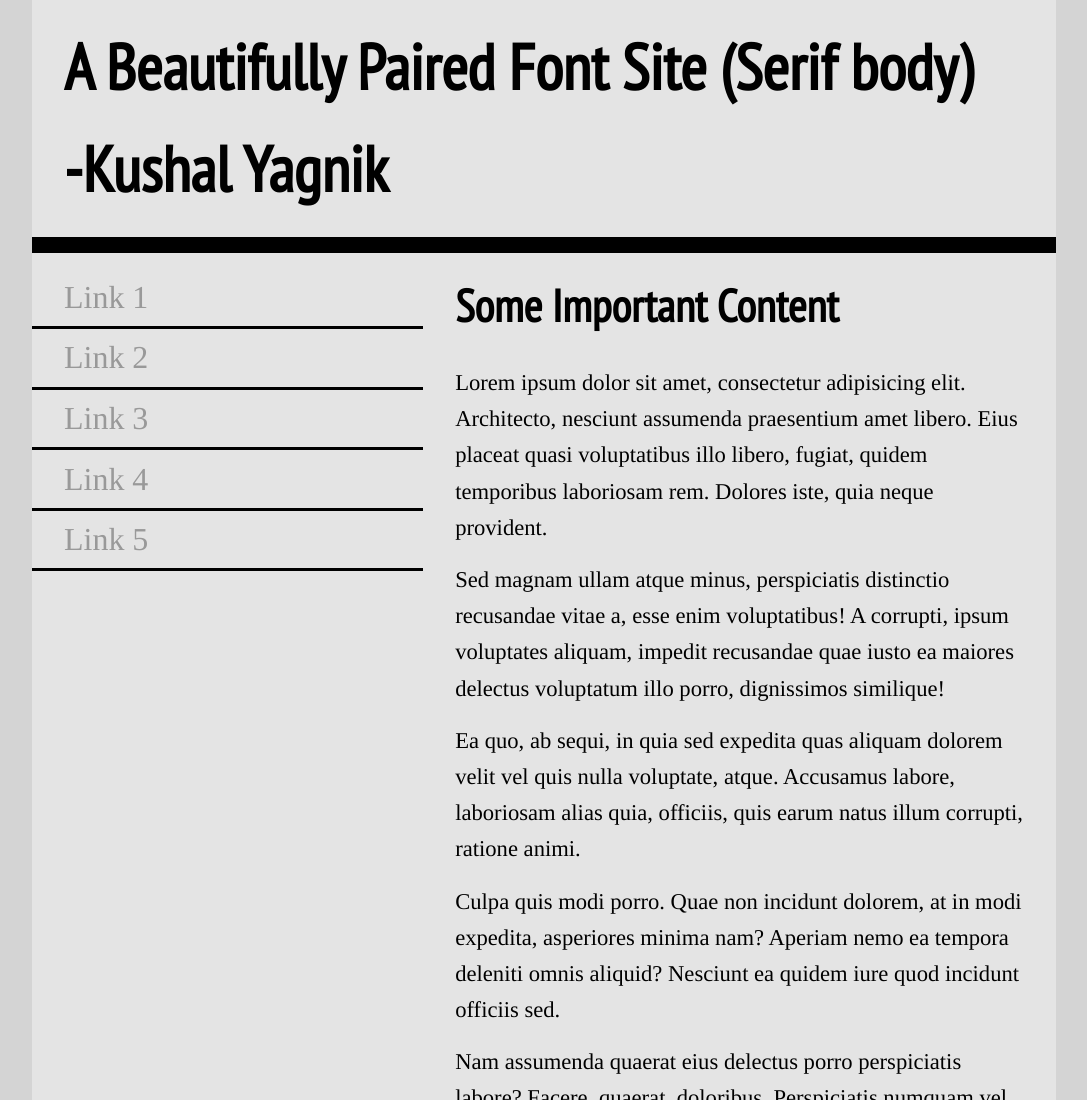
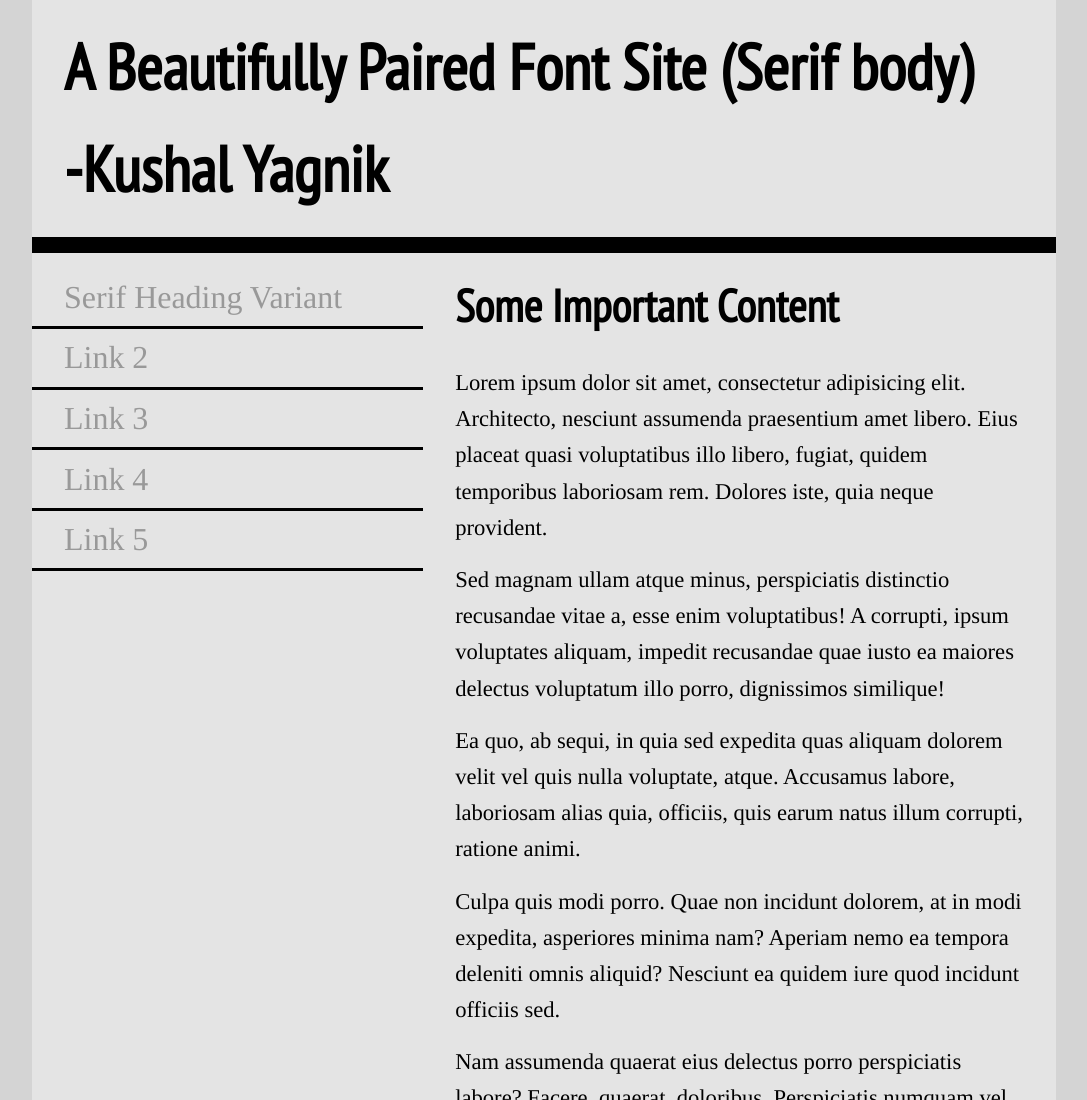
Before and after one commit to KushalYagnik/fonts, a plain HTML site: page index.html in a window 1280 px wide. Shown: the top 1100 px of the page, without its empty margins (96-1183 px from the left). Drawn offline with Linux system fonts and the light colour scheme; a web font is replaced by a local one.

Commit message:
Update index.html

```diff
--- a/index.html
+++ b/index.html
@@ -20,7 +20,7 @@
         </header>
         <nav>
             <ul>
-                <li><a href="#">Link 1</a></li>
+                <li><a href="https://github.com/KushalYagnik/fonts/blob/gh-pages/two.html">Serif Heading Variant</a></li>
                 <li><a href="#">Link 2</a></li>
                 <li><a href="#">Link 3</a></li>
                 <li><a href="#">Link 4</a></li>
```
